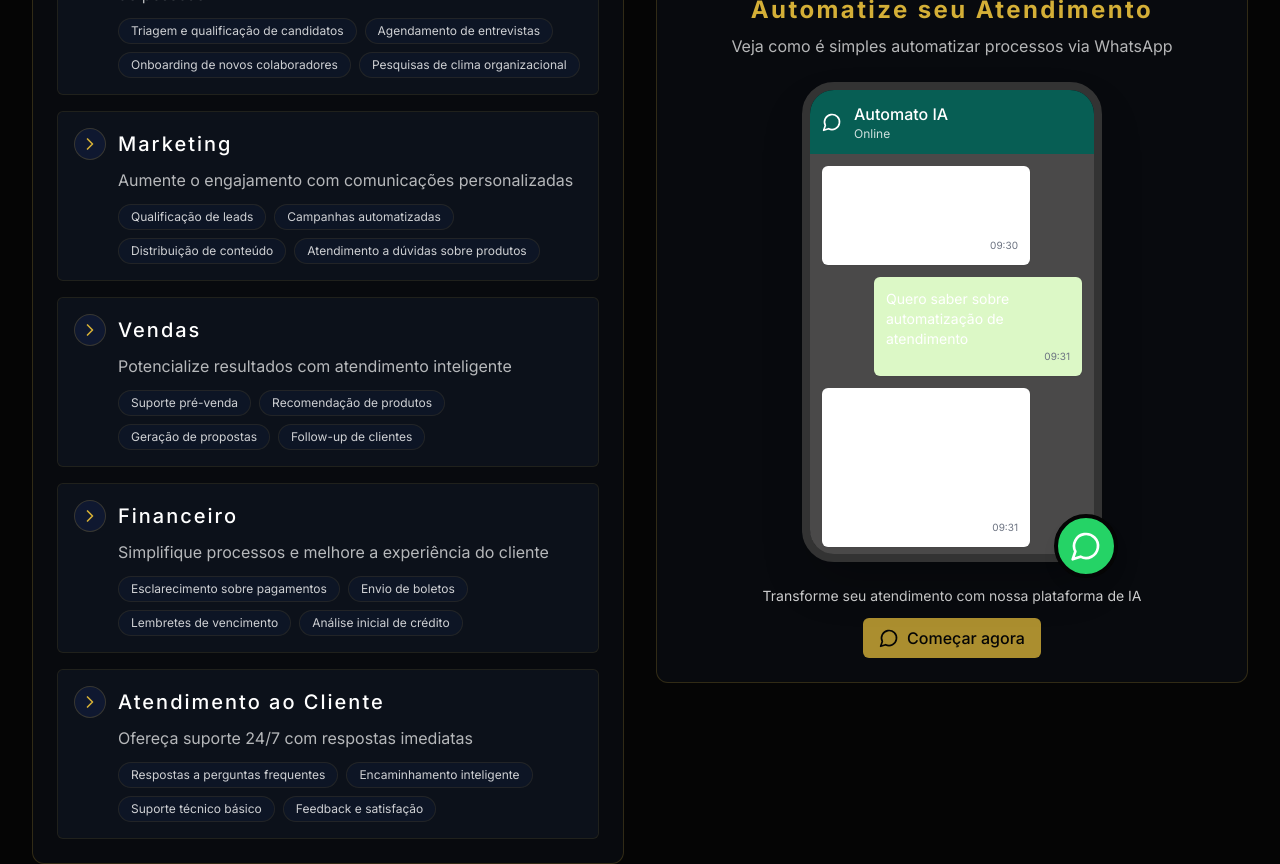
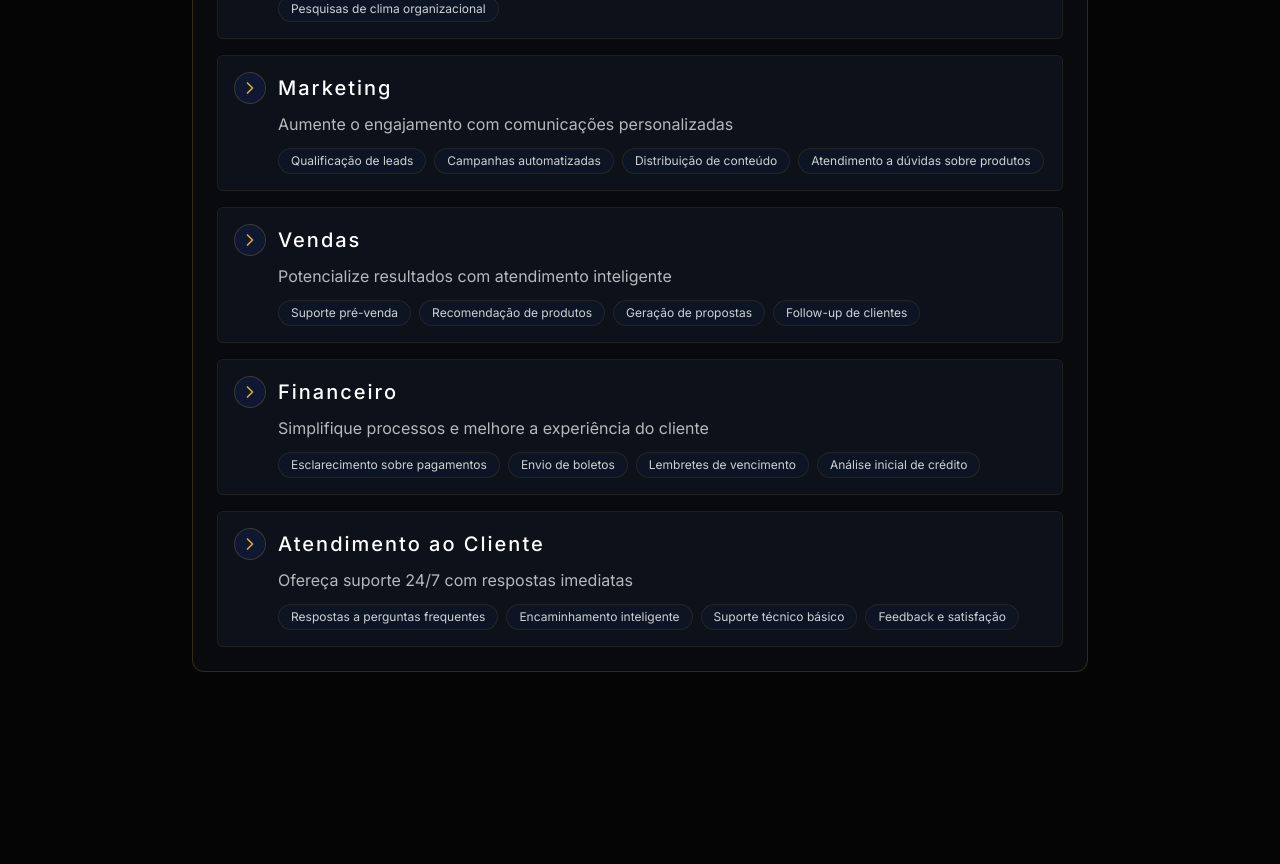
Before and after one commit to tecdsantana/automato-web-persuasion, a React (Vite) app: page / in a window 1280 px wide. Shown: the part 4040-4904 px from the top of the page. Built offline with nearby package versions, Linux system fonts and the light colour scheme.

Commit message:
Remove WhatsApp section
Remove the section that displays the WhatsApp interaction.

```diff
--- a/src/components/Testimonials.tsx
+++ b/src/components/Testimonials.tsx
@@ -1,6 +1,6 @@
 
 import React, { useState } from 'react';
-import { Star, MessageCircle, ChevronRight } from 'lucide-react';
+import { Star, ChevronRight } from 'lucide-react';
 import {
   Accordion,
   AccordionContent,
@@ -114,7 +114,7 @@ const Testimonials = () => {
           <img src="https://via.placeholder.com/180x60?text=Logo+Cliente" alt="Logo Cliente" className="h-12 opacity-50 hover:opacity-80 transition-opacity" />
         </div>
 
-        {/* Nova seção de Oportunidades de Implementação com layout simplificado e WhatsApp mock */}
+        {/* Oportunidades de Implementação com layout simplificado */}
         <div id="solucoes" className="mt-24">
           <div className="text-center mb-16">
             <h2 className="text-3xl md:text-4xl font-bold mb-4 text-white">Oportunidades de Implementação</h2>
@@ -124,9 +124,7 @@ const Testimonials = () => {
             </p>
           </div>
 
-          <div className="grid grid-cols-1 lg:grid-cols-2 gap-8 items-center">
-            {/* Lado Esquerdo - Tabela simplificada */}
-            <div className="bg-automato-dark-blue/30 p-6 rounded-xl border border-automato-gold/20">
+          <div className="bg-automato-dark-blue/30 p-6 rounded-xl border border-automato-gold/20 max-w-4xl mx-auto">
             <h3 className="text-2xl font-bold mb-6 text-automato-gold">Diversos setores sendo transformados com IA</h3>
 
             <div className="space-y-4">
@@ -150,88 +148,6 @@ const Testimonials = () => {
               ))}
             </div>
           </div>
-
-            {/* Lado Direito - Imagem de interação com WhatsApp */}
-            <div className="bg-automato-dark-blue/30 p-6 rounded-xl border border-automato-gold/20 relative overflow-hidden">
-              <div className="flex flex-col items-center">
-                <div className="mb-6 text-center">
-                  <h3 className="text-2xl font-bold mb-2 text-automato-gold">Automatize seu Atendimento</h3>
-                  <p className="text-white/70">Veja como é simples automatizar processos via WhatsApp</p>
-                </div>
-
-                <div className="relative mx-auto">
-                  {/* Frame do celular */}
-                  <div className="w-full max-w-[300px] border-8 border-[#333] rounded-[32px] overflow-hidden shadow-2xl relative">
-                    {/* Barra superior */}
-                    <div className="bg-[#075E54] text-white p-3 flex items-center gap-3">
-                      <MessageCircle className="h-5 w-5 text-white" />
-                      <div>
-                        <p className="font-medium">Automato IA</p>
-                        <p className="text-xs opacity-80">Online</p>
-                      </div>
-                    </div>
-
-                    {/* Conteúdo da conversa */}
-                    <div className="bg-[#E5DDD5] bg-opacity-30 p-3 h-[400px] overflow-y-auto space-y-3">
-                      {/* Mensagem do bot */}
-                      <div className="bg-white rounded-lg p-3 max-w-[80%] ml-0 shadow-sm">
-                        <p className="text-sm">Olá! Sou o assistente virtual da Automato. Como posso ajudar hoje?</p>
-                        <p className="text-[10px] text-right text-gray-500">09:30</p>
-                      </div>
-
-                      {/* Mensagem do usuário */}
-                      <div className="bg-[#DCF8C6] rounded-lg p-3 max-w-[80%] ml-auto shadow-sm">
-                        <p className="text-sm">Quero saber sobre automatização de atendimento</p>
-                        <p className="text-[10px] text-right text-gray-500">09:31</p>
-                      </div>
-
-                      {/* Mensagem do bot */}
-                      <div className="bg-white rounded-lg p-3 max-w-[80%] ml-0 shadow-sm">
-                        <p className="text-sm">Com a Automato, você pode automatizar seu atendimento ao cliente, triagem de leads, agendamentos e muito mais!</p>
-                        <p className="text-[10px] text-right text-gray-500">09:31</p>
-                      </div>
-
-                      {/* Mensagem do bot com botões */}
-                      <div className="bg-white rounded-lg p-3 max-w-[80%] ml-0 shadow-sm">
-                        <p className="text-sm mb-2">O que você gostaria de conhecer?</p>
-                        <div className="space-y-2">
-                          <button className="bg-automato-blue text-white text-xs w-full py-1 px-2 rounded">Agendar demonstração</button>
-                          <button className="bg-automato-blue text-white text-xs w-full py-1 px-2 rounded">Solicitar orçamento</button>
-                          <button className="bg-automato-blue text-white text-xs w-full py-1 px-2 rounded">Falar com atendente</button>
-                        </div>
-                        <p className="text-[10px] text-right text-gray-500">09:32</p>
-                      </div>
-
-                      {/* Mensagem do usuário */}
-                      <div className="bg-[#DCF8C6] rounded-lg p-3 max-w-[80%] ml-auto shadow-sm">
-                        <p className="text-sm">Quero agendar uma demonstração</p>
-                        <p className="text-[10px] text-right text-gray-500">09:32</p>
-                      </div>
-
-                      {/* Mensagem do bot */}
-                      <div className="bg-white rounded-lg p-3 max-w-[80%] ml-0 shadow-sm animate-pulse">
-                        <p className="text-sm">Ótimo! Temos horários disponíveis esta semana. Qual dia seria melhor para você?</p>
-                        <p className="text-[10px] text-right text-gray-500">09:32</p>
-                      </div>
-                    </div>
-                  </div>
-
-                  {/* Ícone flutuante de WhatsApp */}
-                  <div className="absolute -right-4 -bottom-4 bg-[#25D366] p-3 rounded-full shadow-lg border-4 border-automato-black">
-                    <MessageCircle className="h-8 w-8 text-white" />
-                  </div>
-                </div>
-
-                <div className="mt-6 text-center">
-                  <p className="text-white/80 text-sm">Transforme seu atendimento com nossa plataforma de IA</p>
-                  <button className="mt-3 bg-automato-gold/80 hover:bg-automato-gold text-automato-black font-medium px-4 py-2 rounded-lg flex items-center gap-2 mx-auto">
-                    <MessageCircle className="h-5 w-5" />
-                    Começar agora
-                  </button>
-                </div>
-              </div>
-            </div>
-          </div>
         </div>
       </div>
     </section>
```
Lines whose indentation alone changed are shown as unchanged.
